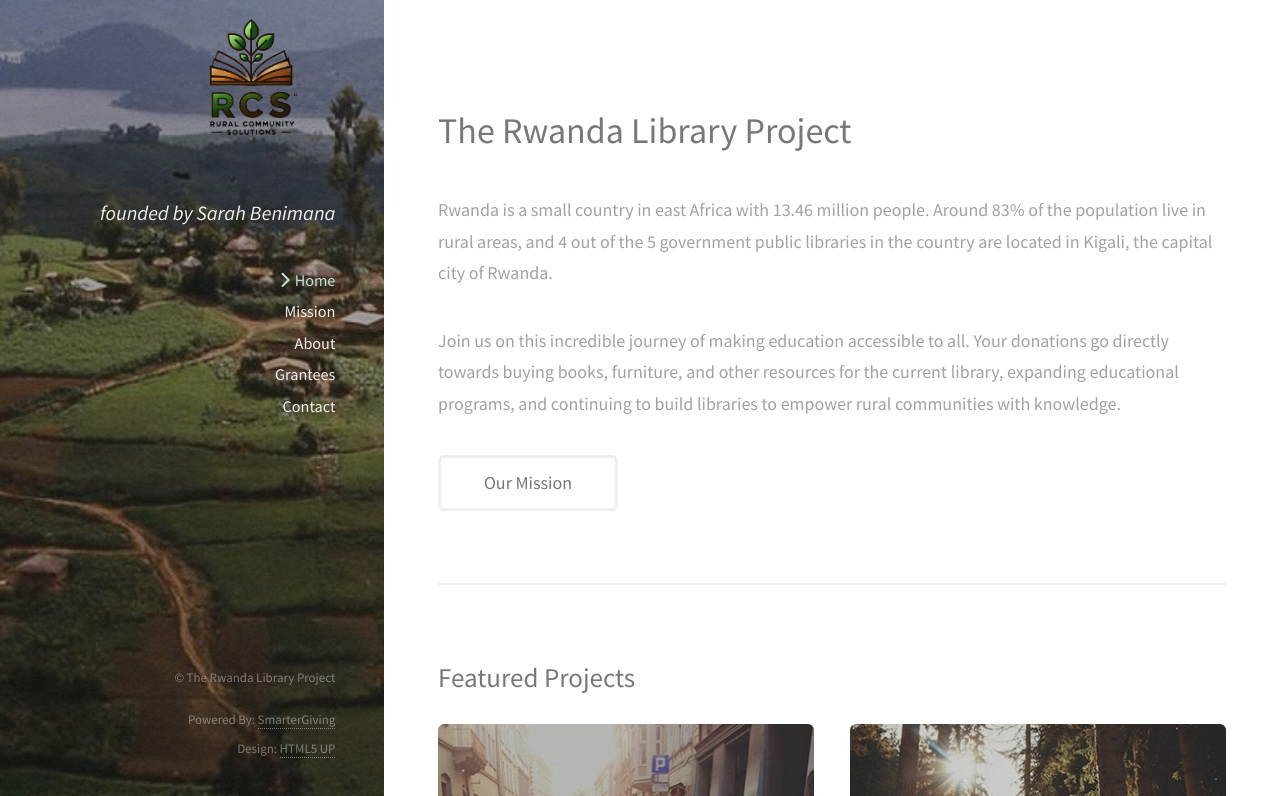
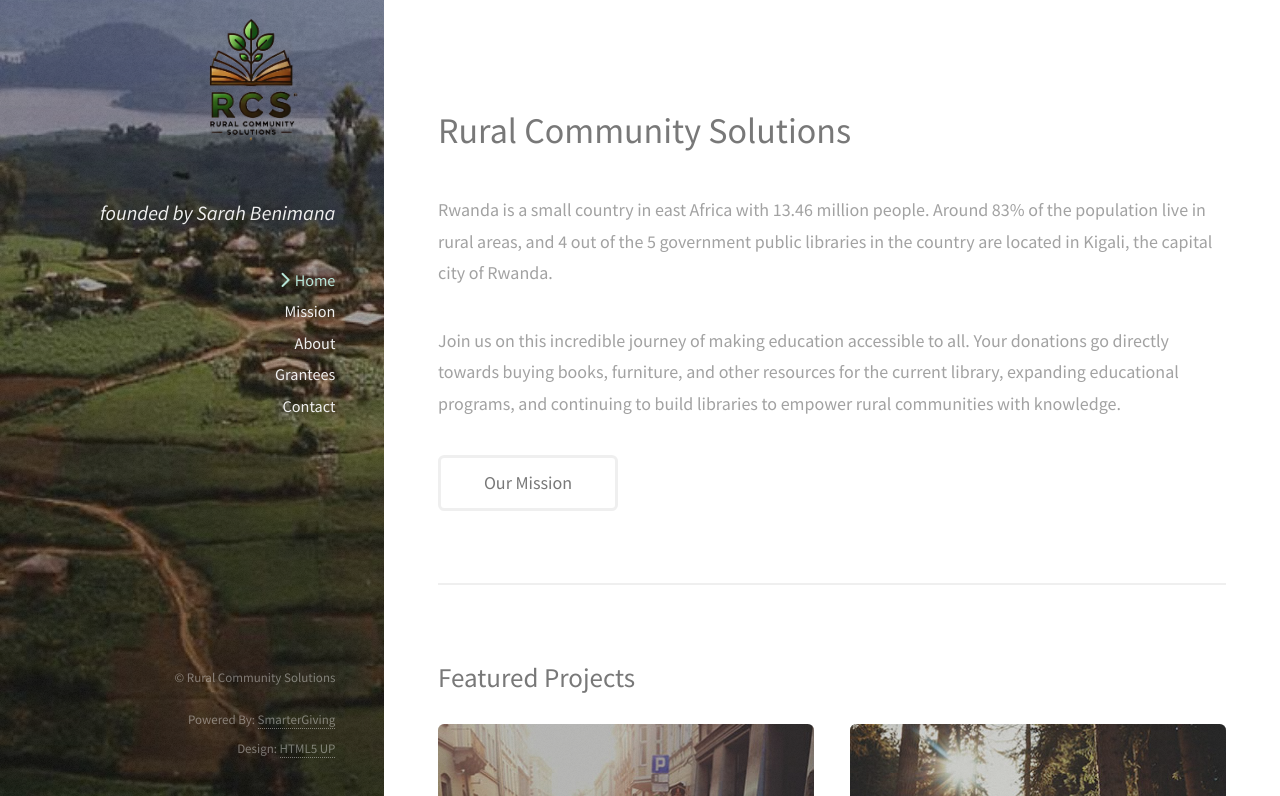
Before and after one commit to rural-cs/rural-cs.github.io, a Jekyll site: the page built from index.html, in a window 1280 px wide and 900 px high, cut to the strip 104-900 px from the top of the window. Built offline with Jekyll 4.4.1, drawn with Linux system fonts in a browser that asks for light colours; nearby versions of some CDN libraries; library files that are not in the unit come from our copies.

Commit message:
Update _config.yml

```diff
--- a/_config.yml
+++ b/_config.yml
@@ -1,5 +1,5 @@
 # Grantmaker settings
-foundation_name: The Rwanda Library Project
+foundation_name: Rural Community Solutions
 foundation_tagline: founded by Sarah Benimana
 grant_application_login: https://www.grantinterface.com/Common/LogOn.aspx?eqs=kw_123456_EXAMPLE
 
@@ -11,7 +11,7 @@ profile_instagram: https://www.instagram.com/ronanrm_/  # Updated to your Instag
 profile_github: https://github.com/rwandalibraryproject  # Change this to your project's GitHub repo URL
 
 # Site settings
-title: The Rwanda Library Project  # Sets the browser tab title
+title: Rural Community Solutions  # Sets the browser tab title
 description: >
   Rwanda is a small country in east Africa with 13.46 million people. Around 83% of the
   population live in rural areas, and 4 out of the 5 government public libraries in the country are
```
